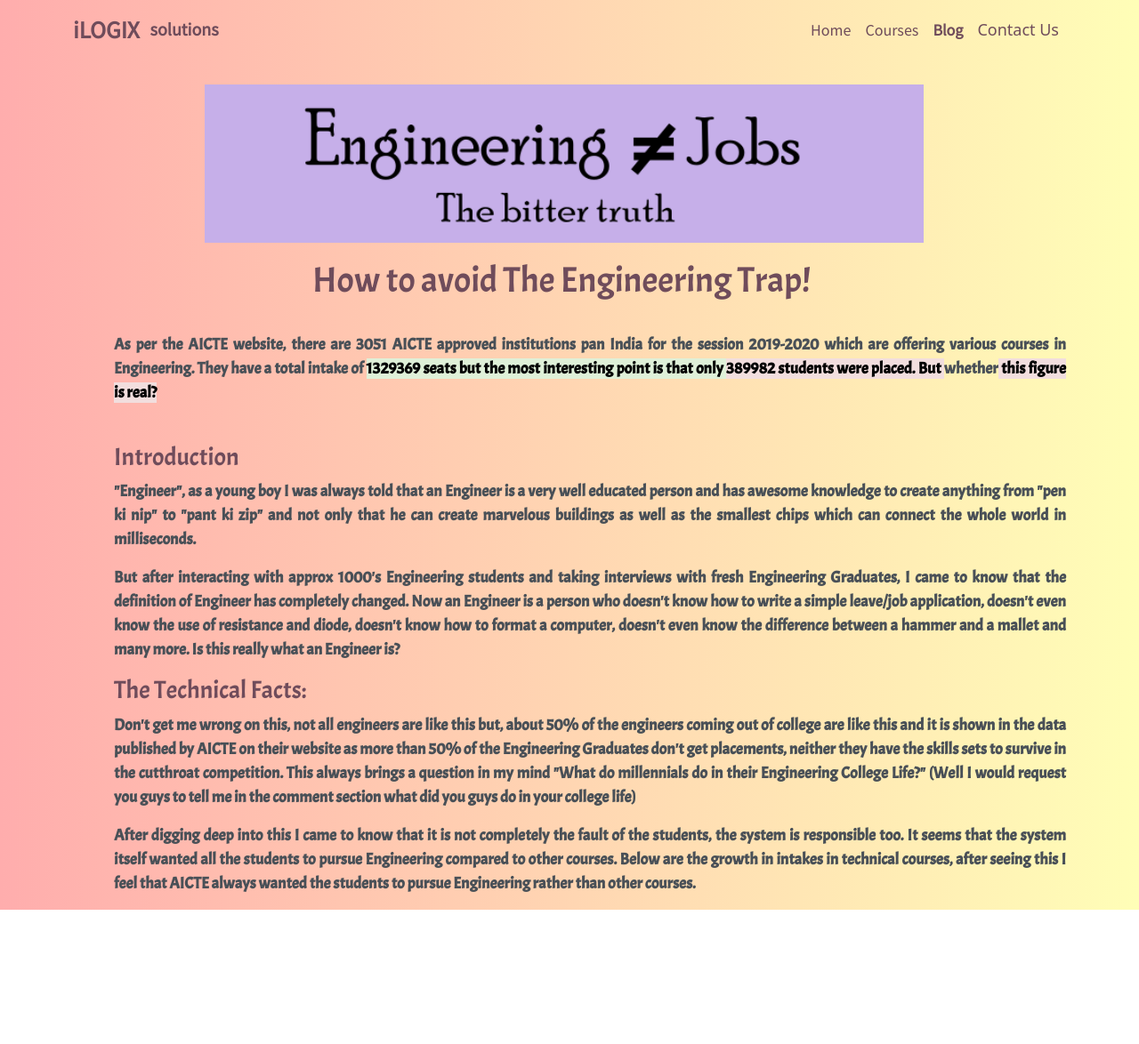
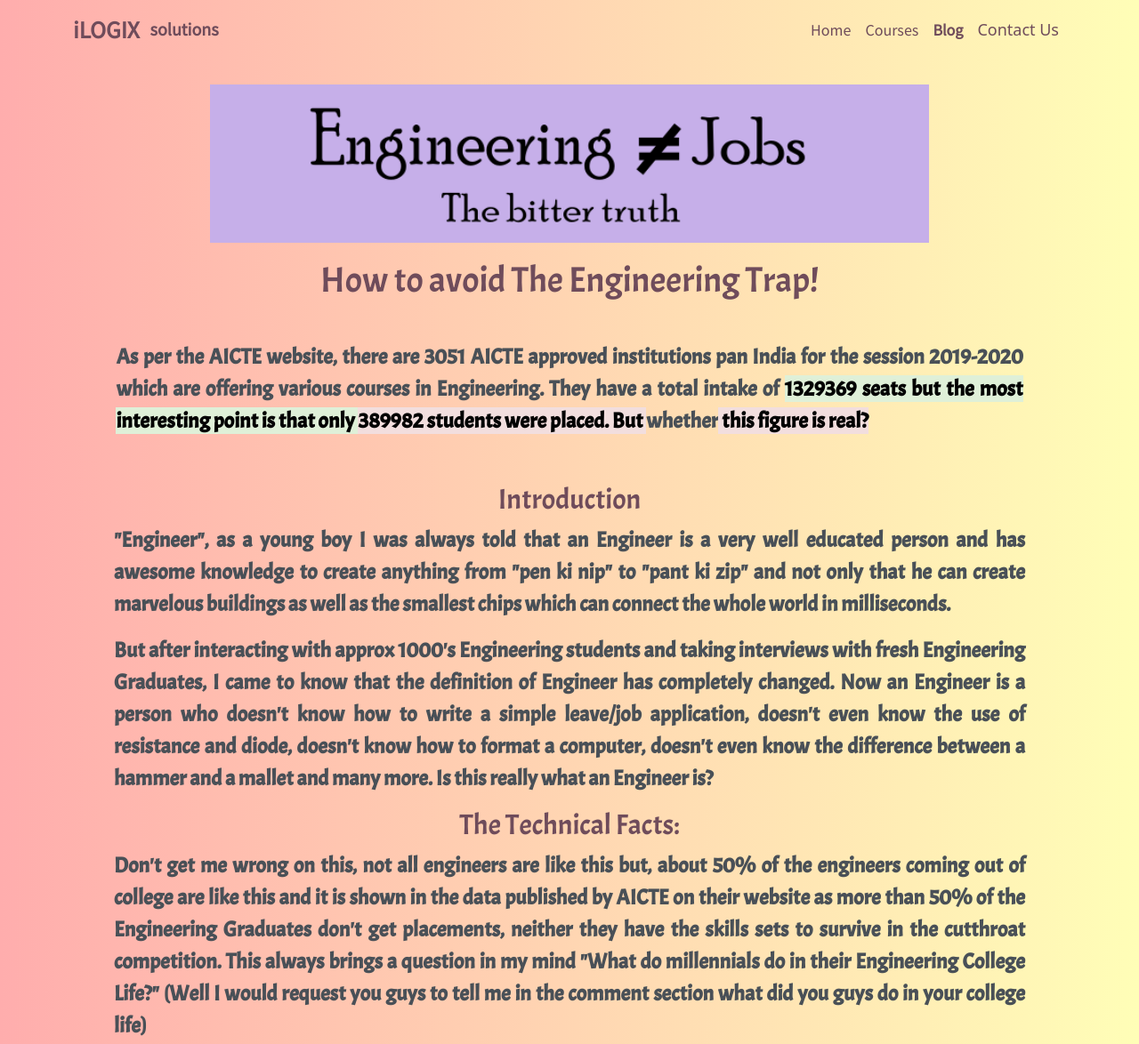
Before and after one commit to amitevzn/amitevzn.github.io, a plain HTML site: page engineering-trap-blog.html in a window 1280 px wide. Shown: the top 1174 px of the page at 89% size. Before the commit the page ends 1023 px from the top, so only its background shows below. Drawn offline with Linux system fonts and the light colour scheme.

Commit message:
changes in the reactive page of engineering blog

```diff
--- a/engineering-trap-blog.html
+++ b/engineering-trap-blog.html
@@ -28,7 +28,7 @@
     <link rel="stylesheet" href="assets/css/Swiper-Slider-Card-For-Blog-Or-Product-untitled.css">
 </head>
 
-<body class="gradient" style="font-size: 18px;background: linear-gradient(90deg, #ffadad, #fffeb7);color: #6f4c5b;">
+<body class="gradient" style="font-size: 18px;background: linear-gradient(90deg, #ffadad, #fffeb7);color: #6f4c5b;text-align: center;">
     <nav class="navbar navbar-light navbar-expand-md" style="transform: perspective(0px) scale(1);margin: 0px;">
         <div class="container"><a class="navbar-brand" href="index.html" style="font-family: 'Source Sans Pro', sans-serif;font-weight: bold;font-size: 23px;color: #6F4C5B;"><span class="align-middle" style="font-size:27px">iLOGIX</span><span class="align-middle" style="font-size:20px"> &nbsp
     solutions</span></a><button data-bs-toggle="collapse" class="navbar-toggler" data-bs-target="#navcol-1"><span class="visually-hidden">Toggle navigation</span><span class="navbar-toggler-icon"></span></button>
@@ -43,24 +43,24 @@
         </div>
     </nav>
     <div class="row">
-        <div class="col"><img src="assets/img/Engineering.png" style="margin: 24px 0px 0px 227px;margin-left: 230px;margin-top: 28px;"></div>
+        <div class="col" style="text-align: center;"><img class="img-fluid" src="assets/img/Engineering.png" style="margin: 24px 0px 0px 227px;margin-left: 0px;margin-top: 28px;"></div>
     </div>
     <div class="row">
-        <div class="col">
-            <h1 style="margin-top: 18px;margin-left: 351px;font-family: Acme, sans-serif;">How to avoid The Engineering Trap!</h1>
+        <div class="col" style="text-align: center;">
+            <h1 style="margin-top: 18px;margin-left: 0px;font-family: Acme, sans-serif;">How to avoid The Engineering Trap!</h1>
         </div>
     </div>
     <div class="row">
-        <div class="col">
-            <p style="margin-left: 128px;margin-right: 82px;color: var(--bs-gray-700);text-align: justify;font-family: Acme, sans-serif;"><br><strong>As per the AICTE website, there are 3051 AICTE approved institutions pan India for the session 2019-2020 which are offering various courses in Engineering. They have a total intake of <span style="color: rgb(0, 0, 0); background-color: rgb(223, 240, 216);">1329369 seats but the most interesting point is that only </span><span style="color: rgb(0, 0, 0); background-color: rgb(242, 222, 222);">389982 students were placed. But </span>whether<span style="color: rgb(0, 0, 0); background-color: rgb(242, 222, 222);"> this figure is real?</span></strong><br><br></p>
+        <div class="col text-center" style="text-align: center;margin-right: 10%;margin-left: 10%;">
+            <p class="fs-4" style="margin-left: 0px;margin-right: 0px;color: var(--bs-gray-700);text-align: justify;font-family: Acme, sans-serif;"><br><strong>As per the AICTE website, there are 3051 AICTE approved institutions pan India for the session 2019-2020 which are offering various courses in Engineering. They have a total intake of <span style="color: rgb(0, 0, 0); background-color: rgb(223, 240, 216);">1329369 seats but the most interesting point is that only </span><span style="color: rgb(0, 0, 0); background-color: rgb(242, 222, 222);">389982 students were placed. But </span>whether<span style="color: rgb(0, 0, 0); background-color: rgb(242, 222, 222);"> this figure is real?</span></strong><br><br></p>
         </div>
     </div>
-    <h3 style="margin-left: 128px;font-family: Acme, sans-serif;">Introduction<br></h3>
-    <p style="margin-left: 128px;margin-right: 82px;font-family: Acme, sans-serif;color: var(--bs-gray-700);text-align: justify;">"<strong>Engineer</strong>", as a young boy I was always told that an Engineer is a very well educated person and has awesome knowledge to create anything from "pen ki nip" to "pant ki zip" and not only that he can create marvelous buildings as well as the smallest chips which can connect the whole world in milliseconds.<br></p>
-    <p style="margin-left: 128px;margin-right: 82px;font-family: Acme, sans-serif;color: var(--bs-gray-700);text-align: justify;">But after interacting with approx 1000's Engineering students and taking interviews with fresh Engineering Graduates, I came to know that the definition of Engineer has completely changed. Now an Engineer is a person who doesn't know how to write a simple leave/job application, doesn't even know the use of resistance and diode, doesn't know how to format a computer, doesn't even know the difference between a hammer and a mallet and many more. Is this really what an Engineer is?<br></p>
-    <h3 style="margin-left: 128px;font-family: Acme, sans-serif;">The Technical Facts:<br></h3>
-    <p style="margin-left: 128px;margin-right: 82px;font-family: Acme, sans-serif;color: var(--bs-gray-700);text-align: justify;">Don't get me wrong on this, not all engineers are like this but, about 50% of the engineers coming out of college are like this and it is shown in the data published by AICTE on their website as more than 50% of the Engineering Graduates don't get placements, neither they have the skills sets to survive in the cutthroat competition. This always brings a question in my mind "What do millennials do in their Engineering College Life?" (Well I would request you guys to tell me in the <strong>comment section what did you guys do in your college life</strong>)<br></p>
-    <p style="margin-left: 128px;margin-right: 82px;font-family: Acme, sans-serif;color: var(--bs-gray-700);text-align: justify;">After digging deep into this I came to know that it is not completely the fault of the students, the system is responsible too. It seems that the system itself wanted all the students to pursue Engineering compared to other courses. Below are the growth in intakes in technical courses, after seeing this I feel that AICTE always wanted the students to pursue Engineering rather than other courses.<br></p>
+    <h3 class="fs-2" style="margin-left: 0px;font-family: Acme, sans-serif;">Introduction<br></h3>
+    <p class="fs-4" style="margin-left: 10%;margin-right: 10%;font-family: Acme, sans-serif;color: var(--bs-gray-700);text-align: justify;">"<strong>Engineer</strong>", as a young boy I was always told that an Engineer is a very well educated person and has awesome knowledge to create anything from "pen ki nip" to "pant ki zip" and not only that he can create marvelous buildings as well as the smallest chips which can connect the whole world in milliseconds.<br></p>
+    <p class="fs-4" style="margin-left: 10%;margin-right: 10%;font-family: Acme, sans-serif;color: var(--bs-gray-700);text-align: justify;">But after interacting with approx 1000's Engineering students and taking interviews with fresh Engineering Graduates, I came to know that the definition of Engineer has completely changed. Now an Engineer is a person who doesn't know how to write a simple leave/job application, doesn't even know the use of resistance and diode, doesn't know how to format a computer, doesn't even know the difference between a hammer and a mallet and many more. Is this really what an Engineer is?<br></p>
+    <h3 class="fs-2" style="margin-left: 0px;font-family: Acme, sans-serif;">The Technical Facts:<br></h3>
+    <p class="fs-4" style="margin-left: 10%;margin-right: 10%;font-family: Acme, sans-serif;color: var(--bs-gray-700);text-align: justify;">Don't get me wrong on this, not all engineers are like this but, about 50% of the engineers coming out of college are like this and it is shown in the data published by AICTE on their website as more than 50% of the Engineering Graduates don't get placements, neither they have the skills sets to survive in the cutthroat competition. This always brings a question in my mind "What do millennials do in their Engineering College Life?" (Well I would request you guys to tell me in the <strong>comment section what did you guys do in your college life</strong>)<br></p>
+    <p class="fs-4" style="margin-left: 10%;margin-right: 10%;font-family: Acme, sans-serif;color: var(--bs-gray-700);text-align: justify;">After digging deep into this I came to know that it is not completely the fault of the students, the system is responsible too. It seems that the system itself wanted all the students to pursue Engineering compared to other courses. Below are the growth in intakes in technical courses, after seeing this I feel that AICTE always wanted the students to pursue Engineering rather than other courses.<br></p>
     <script src="assets/bootstrap/js/bootstrap.min.js"></script>
     <script src="assets/js/bs-init.js"></script>
     <script src="assets/js/Swiper-Slider-Card-For-Blog-Or-Product.js"></script>
```
